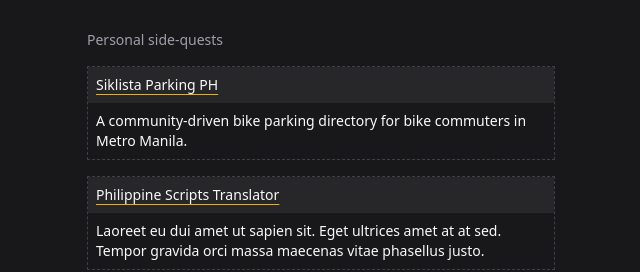
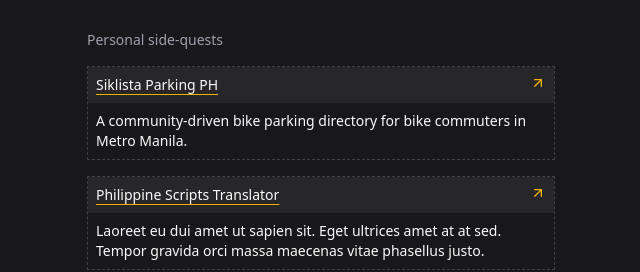
Before and after one commit to jennayey/jennayey-v4, a Next.js app: page / in a window 1280 px wide. Shown: the part 270-542 px from the top of the page, without its empty margins (319-959 px from the left). Built offline with nearby package versions, Linux system fonts and the light colour scheme.

Commit message:
added arrows

```diff
--- a/components/ui/sidequestCard.tsx
+++ b/components/ui/sidequestCard.tsx
@@ -1,4 +1,5 @@
 import React from "react";
+import { ArrowUpRight } from "lucide-react";
 
 interface Props {
   title: string;
@@ -9,13 +10,14 @@
   return (
     <div className="text-sm border-1 border-dashed border-zinc-700">
       {/* Title card */}
-      <div className="bg-zinc-800 text-zinc-50 p-2">
+      <div className="flex justify-between group bg-zinc-800 text-zinc-50 hover:bg-yellow-500 hover:text-zinc-800 hover: p-2">
         <a
           href={url}
-          className="underline decoration-yellow-500 underline-offset-4 hover:text-yellow-500"
+          className="underline group-hover:decoration-zinc-800 decoration-yellow-500 underline-offset-4 "
         >
           {title}
         </a>
+        <ArrowUpRight size={16} className="text-yellow-500 group-hover:text-zinc-800 "/>
       </div>
       <div className="text-zinc-50 p-2">
         <p>{description}</p>
```
